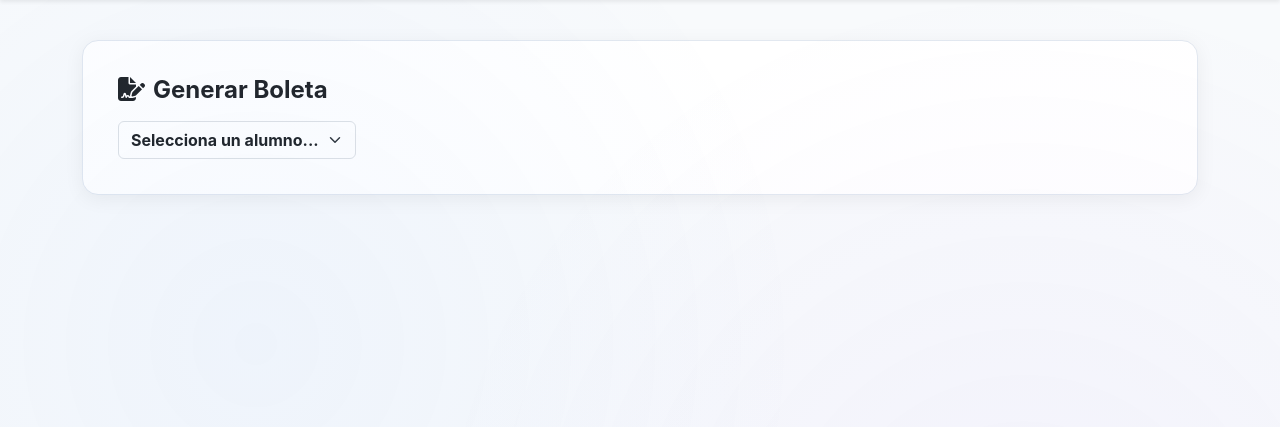
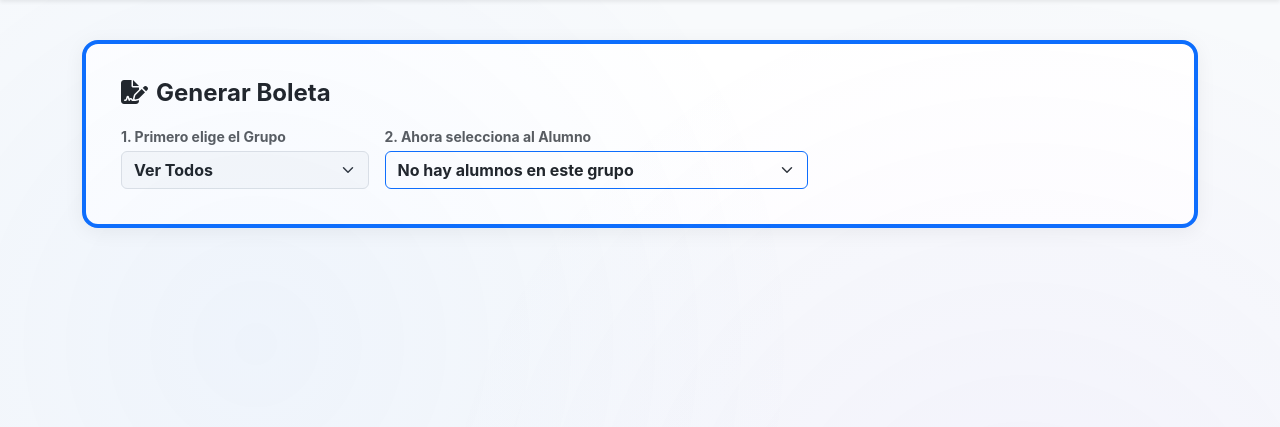
Before and after one commit to vicmvg/taller-computoV2, a Flask app: page /admin/boletas/generar in a window 1280 px wide. Shown: the part 56-483 px from the top of the page. Run offline with Flask 3, Linux system fonts and the light colour scheme; the visitor is signed in with stand-in values (Sample User, id 1).

Commit message:
filtrar grado

```diff
--- a/templates/admin/boleta_form.html
+++ b/templates/admin/boleta_form.html
@@ -1,50 +1,101 @@
 {% extends 'base.html' %}
 {% block content %}
 <div class="container py-4">
-    <div class="glass-card mb-4">
-        <h4 class="fw-bold"><i class="fas fa-file-signature me-2"></i>Generar Boleta</h4>
 
-        <form action="{{ url_for('generar_boleta') }}" method="GET" class="d-flex gap-2 mt-3">
-            <select name="alumno_id" class="form-select w-auto fw-bold" onchange="this.form.submit()">
-                <option value="" disabled selected>Selecciona un alumno...</option>
+    <div class="glass-card mb-4 border-top border-4 border-primary">
+        <h4 class="fw-bold mb-3"><i class="fas fa-file-signature me-2"></i>Generar Boleta</h4>
+
+        <div class="row g-3 align-items-end">
+            <div class="col-md-3">
+                <form action="{{ url_for('generar_boleta') }}" method="GET">
+                    <label class="small fw-bold text-muted mb-1">1. Primero elige el Grupo</label>
+                    <select name="filtro_grado" class="form-select fw-bold bg-light" onchange="this.form.submit()">
+                        <option value="Todos">Ver Todos</option>
+                        {% for g in range(1, 7) %}
+                            {% for l in ['A', 'B', 'C'] %}
+                                <option value="{{ g }}{{ l }}" {% if filtro_actual == (g|string + l) %}selected{% endif %}>
+                                    {{ g }}° {{ l }}
+                                </option>
+                            {% endfor %}
+                        {% endfor %}
+                    </select>
+                </form>
+            </div>
+
+            <div class="col-md-5">
+                <form action="{{ url_for('generar_boleta') }}" method="GET">
+                    <input type="hidden" name="filtro_grado" value="{{ filtro_actual }}">
+
+                    <label class="small fw-bold text-muted mb-1">2. Ahora selecciona al Alumno</label>
+                    <select name="alumno_id" class="form-select fw-bold border-primary" onchange="this.form.submit()">
+                        <option value="" disabled selected>
+                            {% if not alumnos %}
+                                No hay alumnos en este grupo
+                            {% else %}
+                                Seleccionar alumno de la lista...
+                            {% endif %}
+                        </option>
+
                         {% for a in alumnos %}
                         <option value="{{ a.id }}" {% if alumno_seleccionado and alumno_seleccionado.id == a.id %}selected{% endif %}>
-                    {{ a.grado_grupo }} - {{ a.nombre_completo }}
+                            {{ a.nombre_completo }}
                         </option>
                         {% endfor %}
                     </select>
                 </form>
             </div>
 
+            <div class="col-md-4 text-muted small d-flex align-items-center">
+                {% if filtro_actual and filtro_actual != 'Todos' %}
+                    <i class="fas fa-info-circle me-2"></i> Mostrando {{ alumnos|length }} alumnos de {{ filtro_actual }}
+                {% endif %}
+            </div>
+        </div>
+    </div>
+
     {% if alumno_seleccionado %}
-    <div class="glass-card border-top border-4 border-primary">
-        <h5 class="fw-bold mb-3">Evaluando a: <span class="text-primary">{{ alumno_seleccionado.nombre_completo }}</span></h5>
+    <div class="glass-card">
+        <div class="d-flex justify-content-between align-items-center mb-4">
+            <h5 class="fw-bold mb-0">Evaluando a: <span class="text-primary">{{ alumno_seleccionado.nombre_completo }}</span></h5>
+            <span class="badge bg-secondary">{{ alumno_seleccionado.grado_grupo }}</span>
+        </div>
 
         <form method="POST">
             <div class="row g-3 mb-4">
                 {% for crit in criterios %}
                 <div class="col-md-4">
-                    <label class="form-label small fw-bold">{{ crit.nombre }} (0-10)</label>
-                    <input type="number" step="0.1" max="10" name="nota_{{ crit.nombre }}" class="form-control" required>
+                    <label class="form-label small fw-bold text-uppercase">{{ crit.nombre }}</label>
+                    <div class="input-group">
+                        <input type="number" step="0.1" min="0" max="10" name="nota_{{ crit.nombre }}" class="form-control fw-bold" placeholder="0-10" required>
+                        <span class="input-group-text text-muted">/10</span>
+                    </div>
                 </div>
                 {% else %}
-                <div class="alert alert-warning">
-                    No has configurado criterios para {{ alumno_seleccionado.grado_grupo[0] }}° Grado.
-                    <a href="{{ url_for('configurar_boletas') }}">Configurar ahora</a>.
+                <div class="col-12">
+                    <div class="alert alert-warning border-start border-4 border-warning">
+                        <i class="fas fa-exclamation-triangle me-2"></i>
+                        No has configurado qué evaluar para <strong>{{ alumno_seleccionado.grado_grupo[0] }}° Grado</strong>.
+                        <a href="{{ url_for('configurar_boletas') }}" class="alert-link">Ir a Configurar ahora</a>.
+                    </div>
                 </div>
                 {% endfor %}
             </div>
 
-            <div class="mb-3">
-                <label class="fw-bold">Retroalimentación / Observaciones</label>
-                <textarea name="observaciones" class="form-control" rows="4" placeholder="Escribe aquí tus comentarios para el alumno..."></textarea>
+            {% if criterios %}
+            <div class="mb-4">
+                <label class="fw-bold mb-2">Retroalimentación / Observaciones</label>
+                <textarea name="observaciones" class="form-control" rows="4" placeholder="Ej: Excelente desempeño en clase, falta reforzar..."></textarea>
             </div>
 
-            <button type="submit" class="btn btn-success fw-bold px-5">
-                <i class="fas fa-print me-2"></i>Generar Vista de Impresión
+            <div class="text-end">
+                <button type="submit" class="btn btn-success fw-bold px-5 py-2 hover-lift shadow">
+                    <i class="fas fa-print me-2"></i>Generar Documento
                 </button>
+            </div>
+            {% endif %}
         </form>
     </div>
     {% endif %}
+
 </div>
 {% endblock %}
```
Lines whose indentation alone changed are shown as unchanged.
